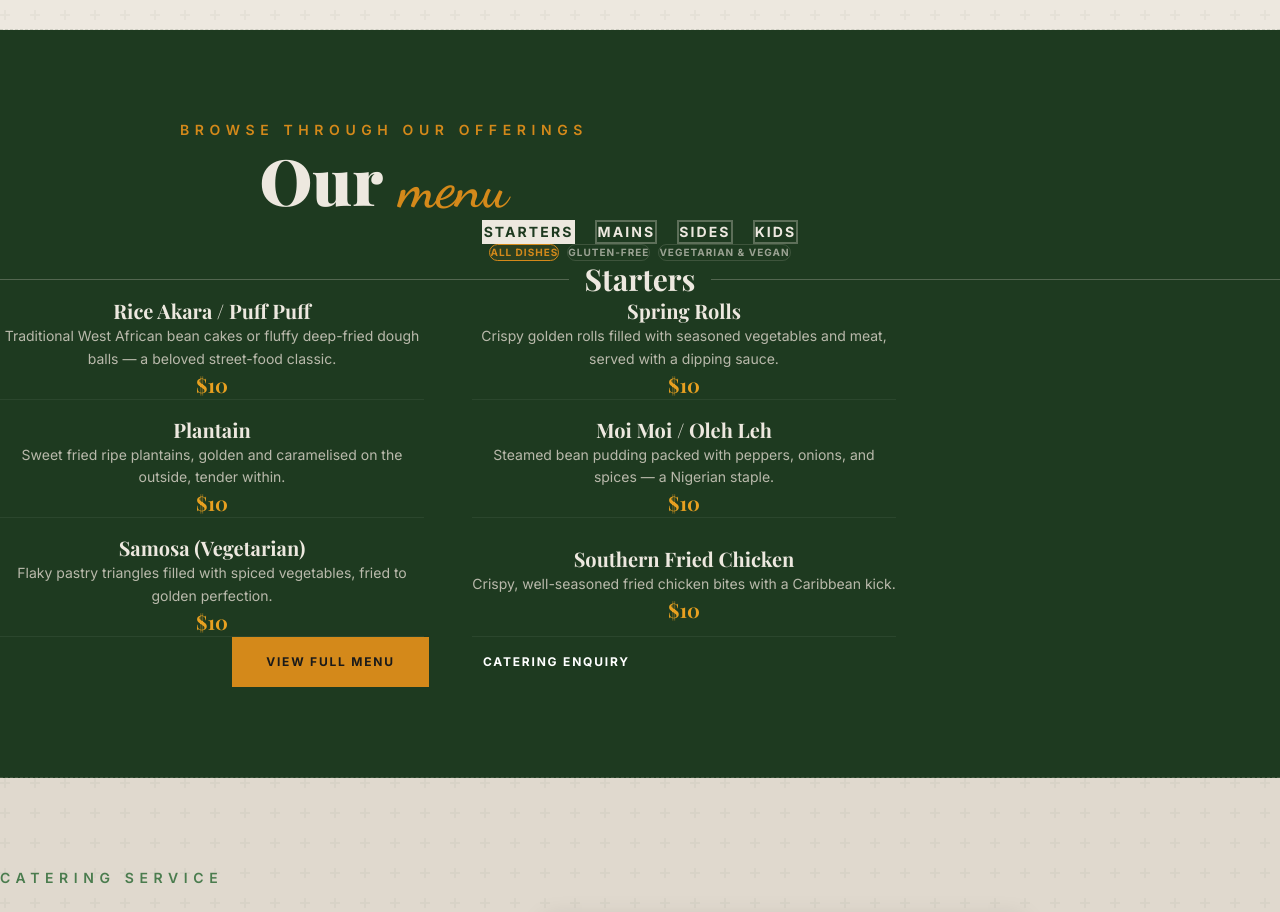
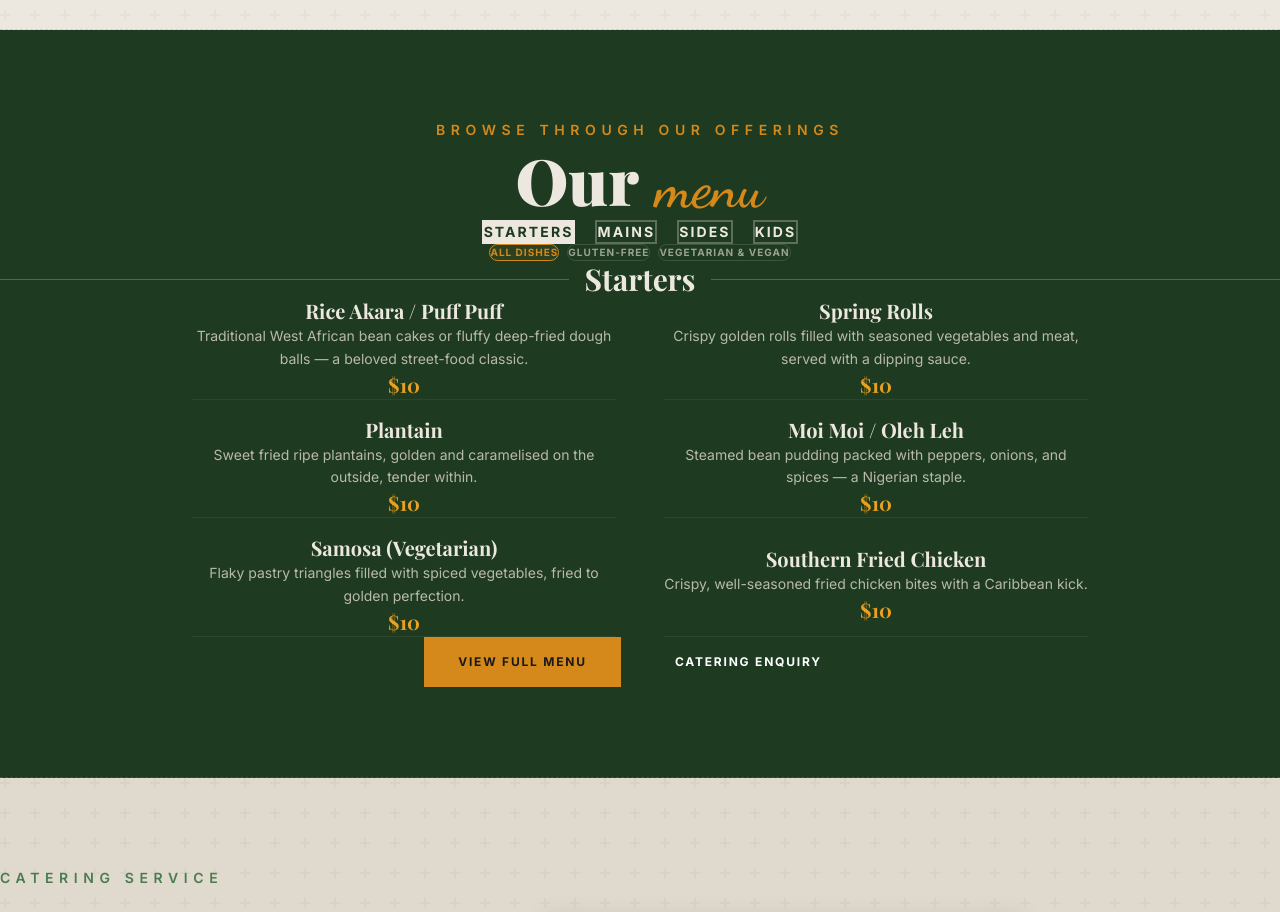
Before and after one commit to Whitekid123/fusionafro, a React (Vite) app: page / in a window 1280 px wide. Shown: the part 1360-2272 px from the top of the page. Built offline with nearby package versions, Linux system fonts and the light colour scheme; a web font is replaced by a local one.

Commit message:
style: force vertical block stack for menu header and category/dietary tabs

```diff
--- a/src/components/Menu.tsx
+++ b/src/components/Menu.tsx
@@ -45,15 +45,15 @@ const Menu: React.FC = () => {
       style={{ backgroundColor: 'var(--color-forest)', borderColor: 'rgba(237, 232, 223, 0.15)' }}
     >
       <div className="sketch-overlay" />
-      <div className="max-w-7xl mx-auto px-6 md:px-12 relative z-10">
+      <div className="max-w-7xl mx-auto px-6 md:px-12 relative z-10 flex flex-col items-center w-full">
 
         {/* Section Header */}
-        <div className="text-center max-w-3xl mx-auto mb-16 md:mb-20">
+        <div className="text-center w-full max-w-3xl mx-auto mb-12 md:mb-16">
           <motion.p
             initial={{ opacity: 0, y: 20 }}
             whileInView={{ opacity: 1, y: 0 }}
             viewport={{ once: true }}
-            className="font-body text-sm font-semibold uppercase tracking-[0.4em] mb-5"
+            className="font-body text-sm font-semibold uppercase tracking-[0.4em] mb-5 animate-on-scroll"
             style={{ color: 'var(--color-gold)' }}
           >
             Browse through our offerings
@@ -64,7 +64,7 @@ const Menu: React.FC = () => {
             whileInView={{ opacity: 1, y: 0 }}
             viewport={{ once: true }}
             transition={{ delay: 0.1 }}
-            className="flex items-baseline justify-center gap-4 flex-wrap"
+            className="flex items-baseline justify-center gap-4 flex-wrap w-full"
           >
             <h2 className="font-heading leading-tight"
                 style={{ fontSize: 'clamp(2.5rem, 6vw, 4rem)', color: 'var(--color-cream)', fontWeight: 900 }}>
@@ -87,7 +87,7 @@ const Menu: React.FC = () => {
           whileInView={{ opacity: 1, y: 0 }}
           viewport={{ once: true }}
           transition={{ delay: 0.3 }}
-          className="flex flex-wrap justify-center gap-3 md:gap-5 mb-8"
+          className="flex flex-wrap justify-center gap-3 md:gap-5 mb-6 w-full"
         >
           {menuCategories.map((category) => (
             <button
@@ -112,7 +112,7 @@ const Menu: React.FC = () => {
           whileInView={{ opacity: 1, y: 0 }}
           viewport={{ once: true }}
           transition={{ delay: 0.4 }}
-          className="flex flex-wrap justify-center gap-2 mb-10"
+          className="flex flex-wrap justify-center gap-2 mb-12 w-full"
         >
           {[
             { id: 'all', label: 'All Dishes' },
@@ -149,7 +149,7 @@ const Menu: React.FC = () => {
         </motion.div>
 
         {/* Divider with category name */}
-        <div className="divider-line-light mb-10 text-center">
+        <div className="divider-line-light mb-10 text-center w-full">
           <span className="font-heading text-2xl md:text-3xl font-bold whitespace-nowrap px-6"
                 style={{ color: 'var(--color-cream)' }}>
             {activeCategoryData?.label}
@@ -157,7 +157,7 @@ const Menu: React.FC = () => {
         </div>
 
         {/* Menu Items Grid */}
-        <div className="max-w-4xl mx-auto px-4">
+        <div className="w-full max-w-4xl mx-auto px-4">
           <AnimatePresence mode="wait">
             <motion.div
               key={activeCategory + activeFilter + page}
@@ -165,7 +165,7 @@ const Menu: React.FC = () => {
               animate={{ opacity: 1, y: 0 }}
               exit={{ opacity: 0, y: -16 }}
               transition={{ duration: 0.35 }}
-              className="grid grid-cols-1 md:grid-cols-2 gap-x-12 gap-y-4"
+              className="grid grid-cols-1 md:grid-cols-2 gap-x-12 gap-y-4 w-full"
             >
               {visibleItems.map((item, index) => (
                 <motion.div
@@ -212,7 +212,7 @@ const Menu: React.FC = () => {
 
           {/* Pagination */}
           {totalPages > 1 && (
-            <div className="flex items-center justify-center gap-5 mt-12">
+            <div className="flex items-center justify-center gap-5 mt-12 w-full">
               <button
                 onClick={() => setPage((p) => Math.max(0, p - 1))}
                 disabled={page === 0}
@@ -255,7 +255,7 @@ const Menu: React.FC = () => {
             whileInView={{ opacity: 1, y: 0 }}
             viewport={{ once: true }}
             transition={{ delay: 0.2 }}
-            className="flex flex-wrap justify-center gap-5 mt-16"
+            className="flex flex-wrap justify-center gap-5 mt-16 w-full"
           >
             <a href="#contact" className="btn-secondary" id="menu-full-cta">
               View Full Menu
```
